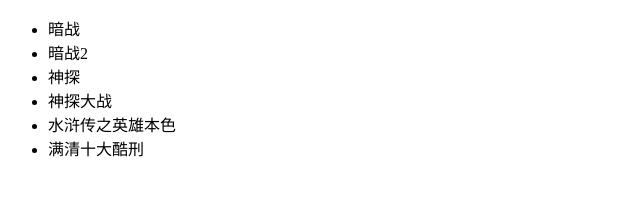
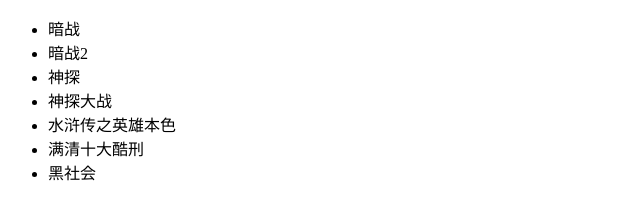
Before and after one commit to 1020811859/movie, a plain HTML site: page index.html in a window 1280 px wide. Shown: the full height of the page, 0-640 px from the left. Drawn offline with Linux system fonts and the light colour scheme.

Commit message:
黑社会

```diff
--- a/index.html
+++ b/index.html
@@ -14,6 +14,7 @@
       <li>神探大战</li>
       <li>水浒传之英雄本色</li>
       <li>满清十大酷刑</li>
+      <li>黑社会</li>
     </ul>
   </body>
 </html>
```
